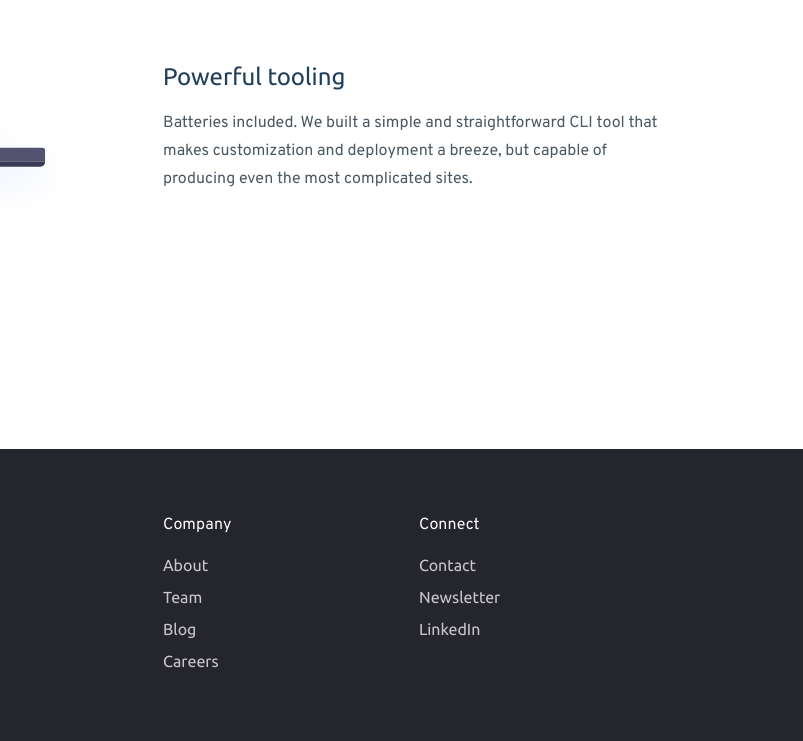
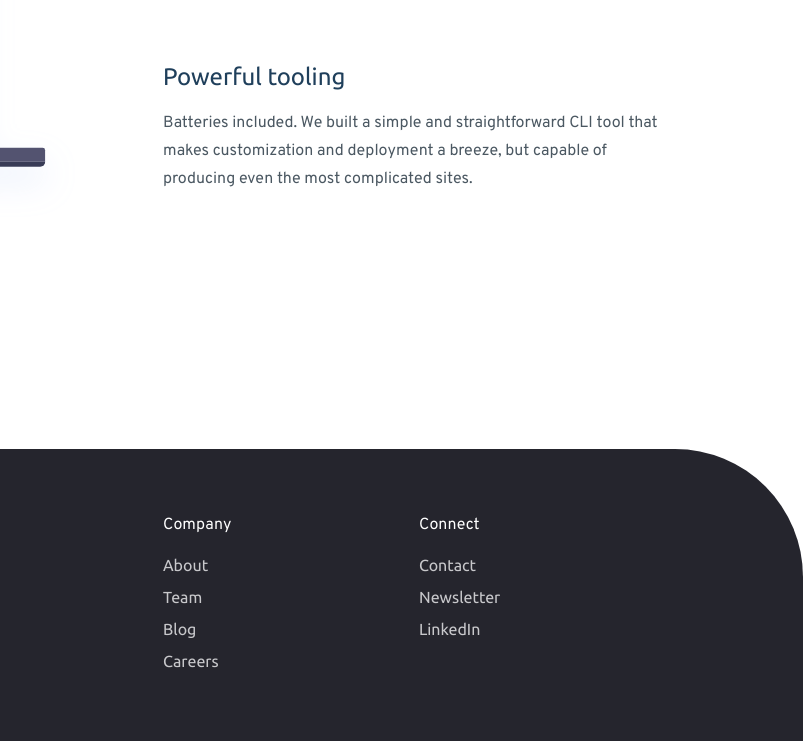
Before and after one commit to xup60521/Blogr-landing-page, a website built with Vite: page index.html in a window 1280 px wide. Shown: the part 2157-2898 px from the top of the page, 477-1280 px from the left. Built offline with nearby package versions, Linux system fonts and the light colour scheme.

Commit message:
fix: rounded footer

```diff
--- a/index.html
+++ b/index.html
@@ -252,7 +252,7 @@
         </div>
         <!-- footer -->
         <footer
-            class="md:px-[10vw] w-full py-16 md:rounded-tr-none rounded-tr-[8rem] md:mt-0 mt-24 bg-c_Very_dark_black_blue_footer_background_ md:grid grid-cols-4 flex flex-col md:items-start items-center md:gap-0 gap-12">
+            class="md:px-[10vw] w-full py-16 rounded-tr-[8rem] md:mt-0 mt-24 bg-c_Very_dark_black_blue_footer_background_ md:grid grid-cols-4 flex flex-col md:items-start items-center md:gap-0 gap-12">
             <img src="/images/logo.svg" alt="logo" class="">
             <div class="flex flex-col gap-2 md:items-start items-center">
                 <h4 class="text-white pb-2 w-fit">Product</h4>
```
